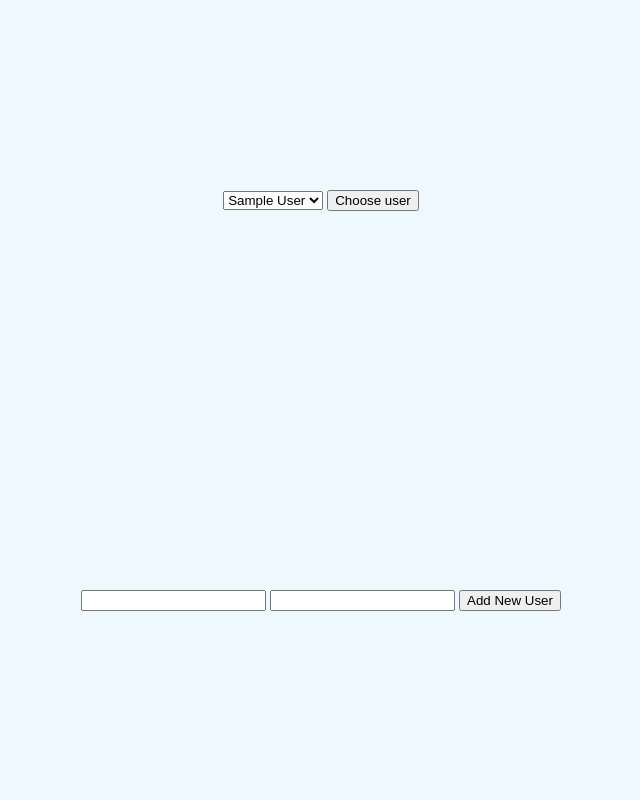
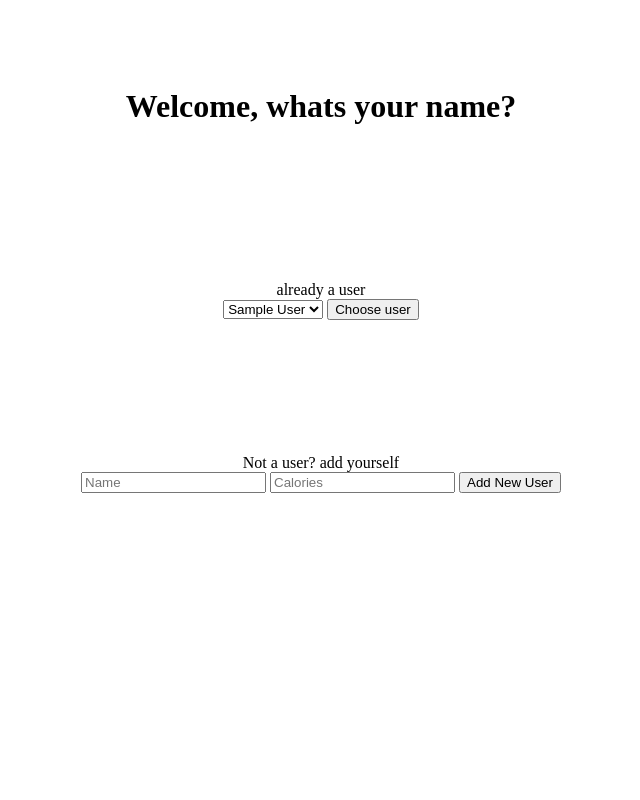
Before and after one commit to Aleks4920/CalorieWebsite, a PHP site: page /userSelect.php in a window 1280 px wide. Shown: the whole page, without its empty margins (319-959 px from the left). Run offline with PHP 8.4, Linux system fonts and the light colour scheme; tables that the repository leaves empty or names only in its code hold one stand-in row (values such as "Sample post"); a stand-in replaces the project's code that opens the database connection.

Commit message:
fixed css and error messages

```diff
--- a/src/addCalories.php
+++ b/src/addCalories.php
@@ -23,13 +23,13 @@
                     $calories = $input;
                 }
                 else{
-                    throw new Exception("invalid input");
+                    echo "invalid input";
                     exit();
                 }
 
             }elseif ($dataType == 'food'){
                 if (is_numeric($input)){
-                    throw new Exception("invalid input");
+                    echo "invalid input";
                 }
 
                 // change string to an array
--- a/src/css/styles.css
+++ b/src/css/styles.css
@@ -52,8 +52,9 @@
     margin: 0;
     display: grid;
     place-items: center;
-    height: 100vh;
-    background: #f0f8ff;
+	margin-left: auto;
+    margin-right: auto;
+    min-height: 70vh;
   }
 
 
@@ -245,3 +246,18 @@
 	top: 0px;
 	left: 0px;
 }
+
+div{
+	padding: 0;
+	margin: 0;
+	text-align: center;
+}
+
+form{
+	padding: 0;
+	margin: 0;
+}
+
+#addCaloriesForm{
+	bottom: 100px;
+}
--- a/src/userSelect.php
+++ b/src/userSelect.php
@@ -24,6 +24,9 @@
             })
         </script>
 
+        <h1>Welcome, whats your name?</h1>
+        <div>
+            <label>already a user</label>
             <form method="post" action="index.php">
                 <select name="name">
                 <?php
@@ -46,14 +49,16 @@
                 </select>
                 <input type="submit" name="submit" value="Choose user">
             </form>
+        </div>
 
-
+        <div>
+            <label>Not a user? add yourself</label>
             <form method="post" action="index.php">
-            <input type="text" name="name">
-            <input type="number" name="calorieGoal">
+                <input type="text" name="name" minlength="2" placeholder="Name" required>
+                <input type="number" name="calorieGoal" minlength="3"  placeholder="Calories" required>
                 <input type="submit" name="submit" value="Add New User">
             </form>
-
+        </div>
 
 
 
```
Also changed, not shown: src/index.php (+11 -10 lines). Lines whose indentation alone changed are shown as unchanged.
